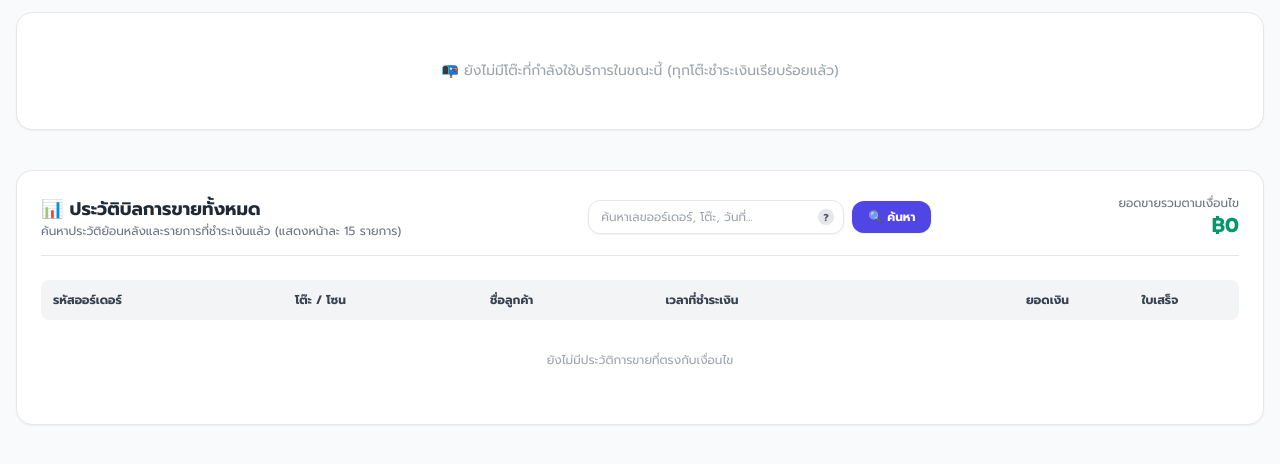
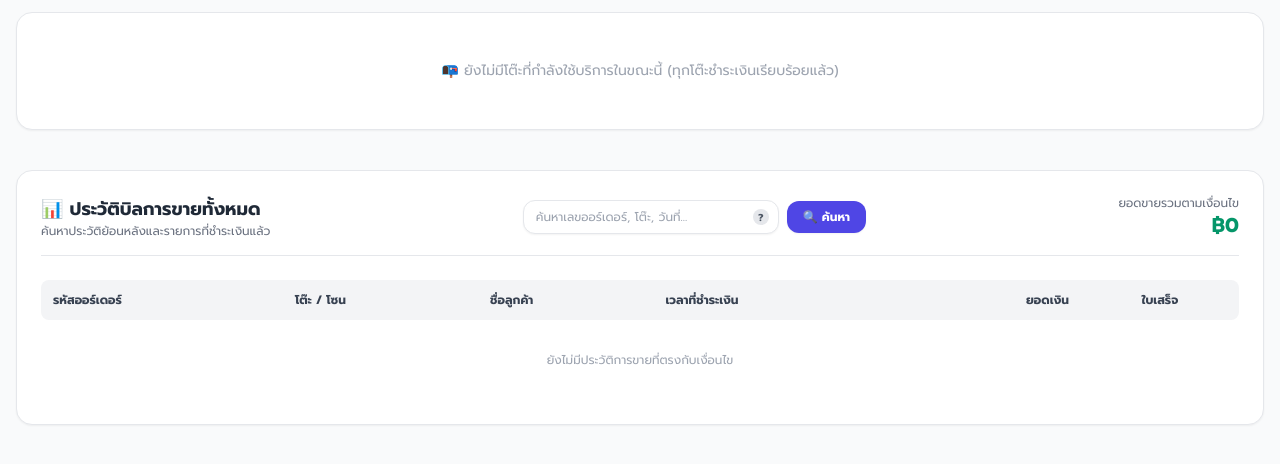
Before and after one commit to Dr-JO1986/restaurant-pos, a Django app: a page that uses templates/restaurants/merchant_orders.html in a window 1280 px wide. Shown: the part 148-612 px from the top of the page. Run offline with Django 5.2, Linux system fonts and the light colour scheme; a user stored in the database is signed in; data comes from the database, SQL or seed files in the repository; some libraries are stand-ins or nearby versions.

Commit message:
Update pagination display text

```diff
--- a/templates/restaurants/merchant_orders.html
+++ b/templates/restaurants/merchant_orders.html
@@ -118,7 +118,7 @@
             <div class="flex flex-col md:flex-row justify-between items-center mb-6 gap-4 border-b pb-4">
                 <div>
                     <h2 class="text-lg font-bold text-gray-800">📊 ประวัติบิลการขายทั้งหมด</h2>
-                    <p class="text-xs text-gray-500">ค้นหาประวัติย้อนหลังและรายการที่ชำระเงินแล้ว (แสดงหน้าละ 15 รายการ)</p>
+                    <p class="text-xs text-gray-500">ค้นหาประวัติย้อนหลังและรายการที่ชำระเงินแล้ว</p>
                 </div>
 
                 <!-- ฟอร์มค้นหาพร้อม Tooltip และระบบล็อกตำแหน่งหน้าจอ -->
```
